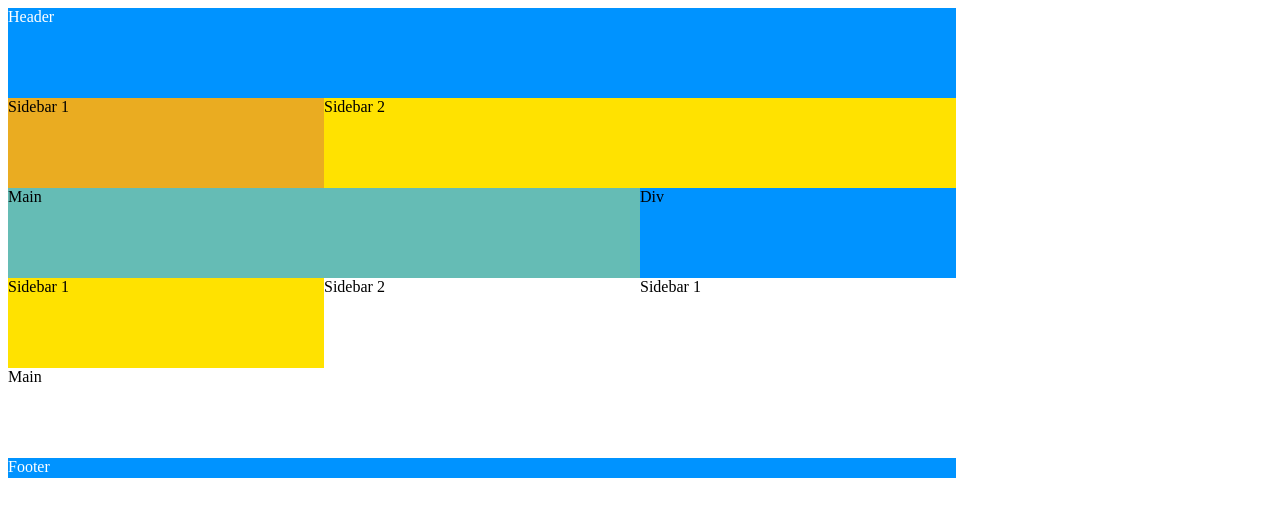
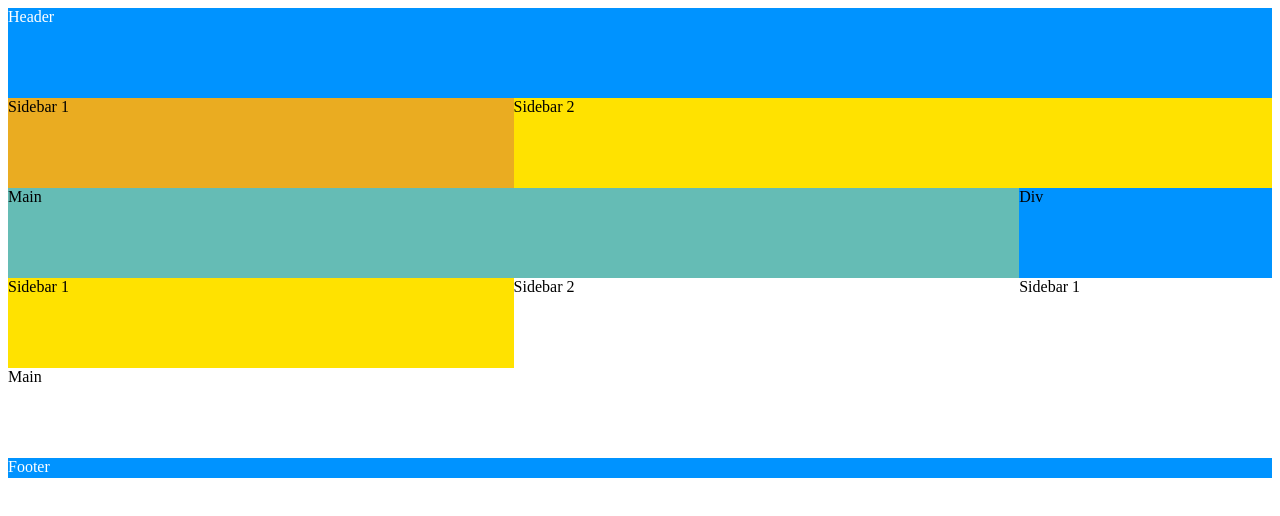
Before and after one commit to nahomie11/Wireframe, a plain HTML site: page index.html in a window 1280 px wide. Drawn offline with Linux system fonts and the light colour scheme.

Commit message:
Update index.html

```diff
--- a/index.html
+++ b/index.html
@@ -18,7 +18,7 @@
 header.demo{
     background-color: rgb(0, 147, 255);
     grid-column-start: 1;
-    grid-column-end: 4;}
+    grid-column-end: 6;}
 
 .demo2{
     background-color:rgb(234, 172, 33);}
@@ -31,8 +31,8 @@ header.demo{
 
 .demo5{
     background-color: rgb(0, 147, 255);
-    grid-column-start: 3;
-    grid-column-end: 4;}
+    grid-column-start: 5;
+    grid-column-end: 6;}
 
 .demo6{
     background-color: rgb(255, 226, 0);}
@@ -40,40 +40,40 @@ header.demo{
 footer.demo{
     background-color: rgb(0, 147, 255);
     grid-column-start: 1;
-    grid-column-end: 4;}
+    grid-column-end: 6;}
 
 .grid{
     display:grid;
-    grid-template-columns: 1fr 1fr 1fr 1fr;
+    grid-template-columns: 1fr 1fr 1fr 1fr 1fr;
     grid-template-rows: repeat(5, 90px) 20px;}
 
 .demo2{
     grid-column-start: 1;
-    grid-column-end: 2;}
+    grid-column-end: 3;}
 
 .demo3{
-    grid-column-start: 2;
-    grid-column-end: 4;}
+    grid-column-start: 3;
+    grid-column-end: 6;}
 
 .demo4{
     grid-column-start: 1;
-    grid-column-end: 3;}
+    grid-column-end: 5;}
 
 .demo6{
     grid-column-start: 1;
-    grid-column-end: 2;}
+    grid-column-end: 3;}
 
 .demo7{
-    grid-column-start: 2;
-    grid-column-end: 3;}
-
-.demo8{
     grid-column-start: 3;
     grid-column-end: 4;}
 
+.demo8{
+    grid-column-start: 5;
+    grid-column-end: 6;}
+
 .demo9{
     grid-column-start: 1;
-    grid-column-end: 4;}
+    grid-column-end: 6;}
 
 
 </style>
```
